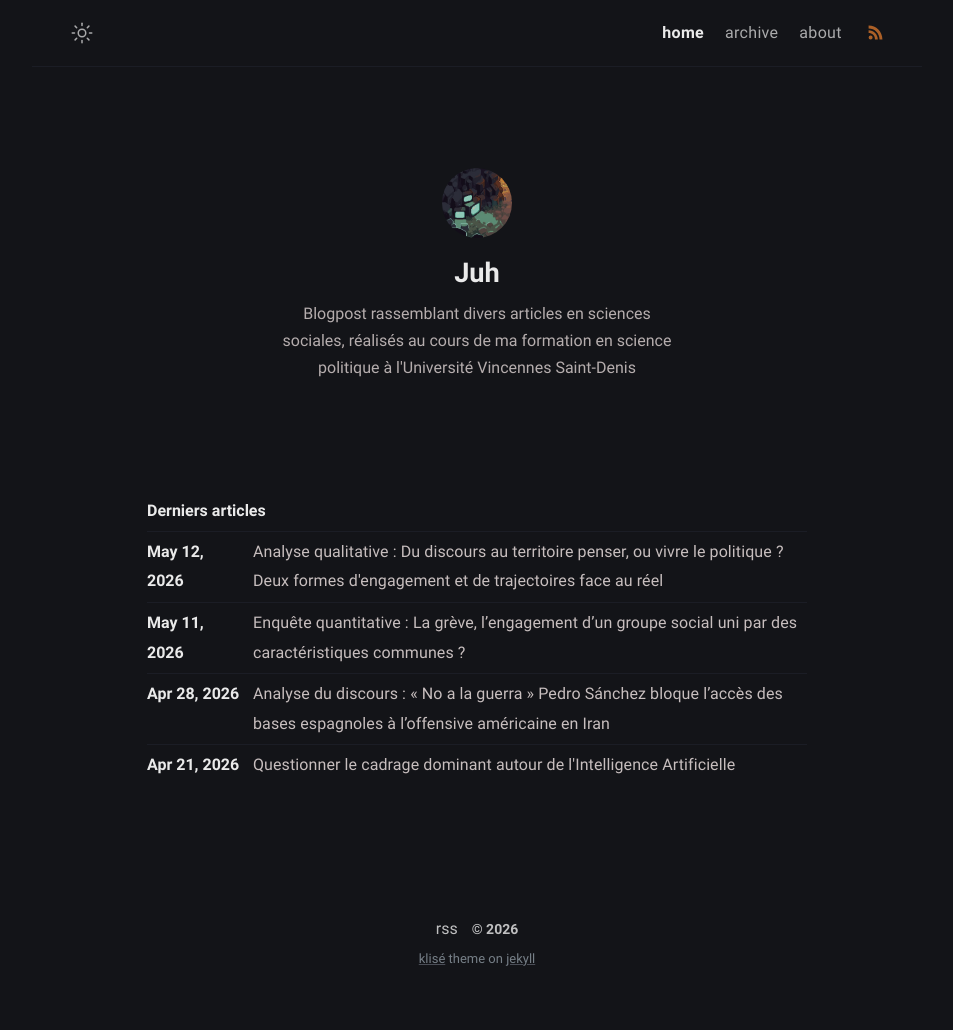
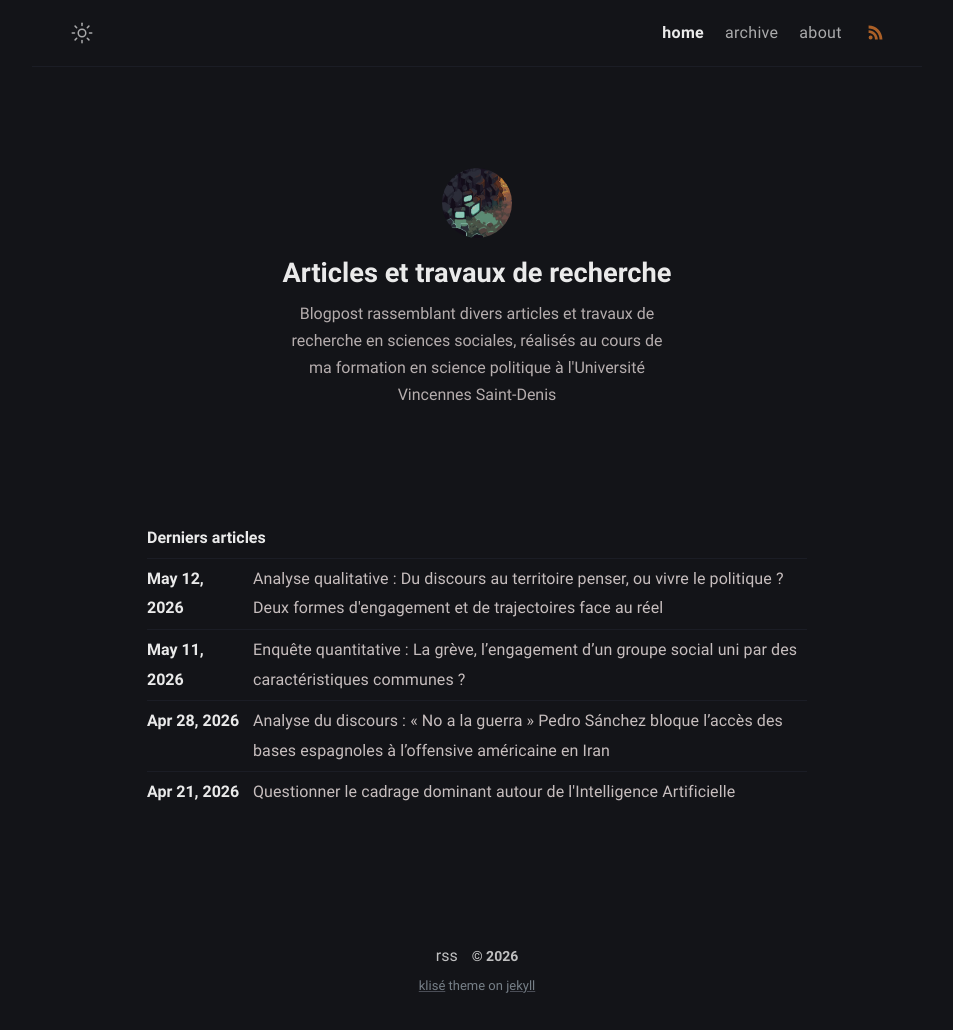
Before and after one commit to jujubegit/jujubegit.github.io, a Jekyll site: the page built from index.md, in a window 1280 px wide. Shown: the whole page, without its empty margins (163-1116 px from the left). Built offline with Jekyll 4.4.1, drawn with Linux system fonts in a browser that asks for light colours; before the commit the page ends 1003 px from its top, so only the background shows below that.

Commit message:
changed site name and language

```diff
--- a/_config.yml
+++ b/_config.yml
@@ -1,7 +1,7 @@
 # Site settings
-title: Blogpost Juh # site title
+title: Articles et travaux de recherche # site title
 description: >- # site description
-  Description
+  ...
 lang: fr-FR # default lang
 timezone: Europe/Paris # set your timezone
 image: assets/img/ogp.png # This image used for Open Graph more info https://ogp.me/
@@ -12,7 +12,7 @@ mode: dark # default theme "dark" | "light"
 author:
   name: Juh # author name
   bio: >- # tell to the world
-    Blogpost rassemblant divers articles en sciences sociales, réalisés au cours de ma formation en science politique à l'Université Vincennes Saint-Denis
+    Blogpost rassemblant divers articles et travaux de recherche en sciences sociales, réalisés au cours de ma formation en science politique à l'Université Vincennes Saint-Denis
   username: juh # general username
   github: jujubegit # github username
   #twitter: twitter_username # twitter username
--- a/_includes/author.html
+++ b/_includes/author.html
@@ -4,6 +4,6 @@
     src="{{ site.author.avatar }}"
     alt="{{ site.author.username }}"
   />
-  <h2 class="author-name">{{ site.author.name }}</h2>
+  <h2 class="author-name">{{ site.title }}</h2>
   <p class="author-bio">{{ site.author.bio }}</p>
 </div>
--- a/_layouts/default.html
+++ b/_layouts/default.html
@@ -2,7 +2,7 @@
 layout: compress
 ---
 <!DOCTYPE html>
-<html lang="{{ page.lang | default: site.lang | default: " en " }}">
+<html lang="{{ page.lang | default: site.lang | default: " fr " }}">
 {% include header.html %}
 
 <body data-theme="{{ site.mode }}" class="notransition">
```
